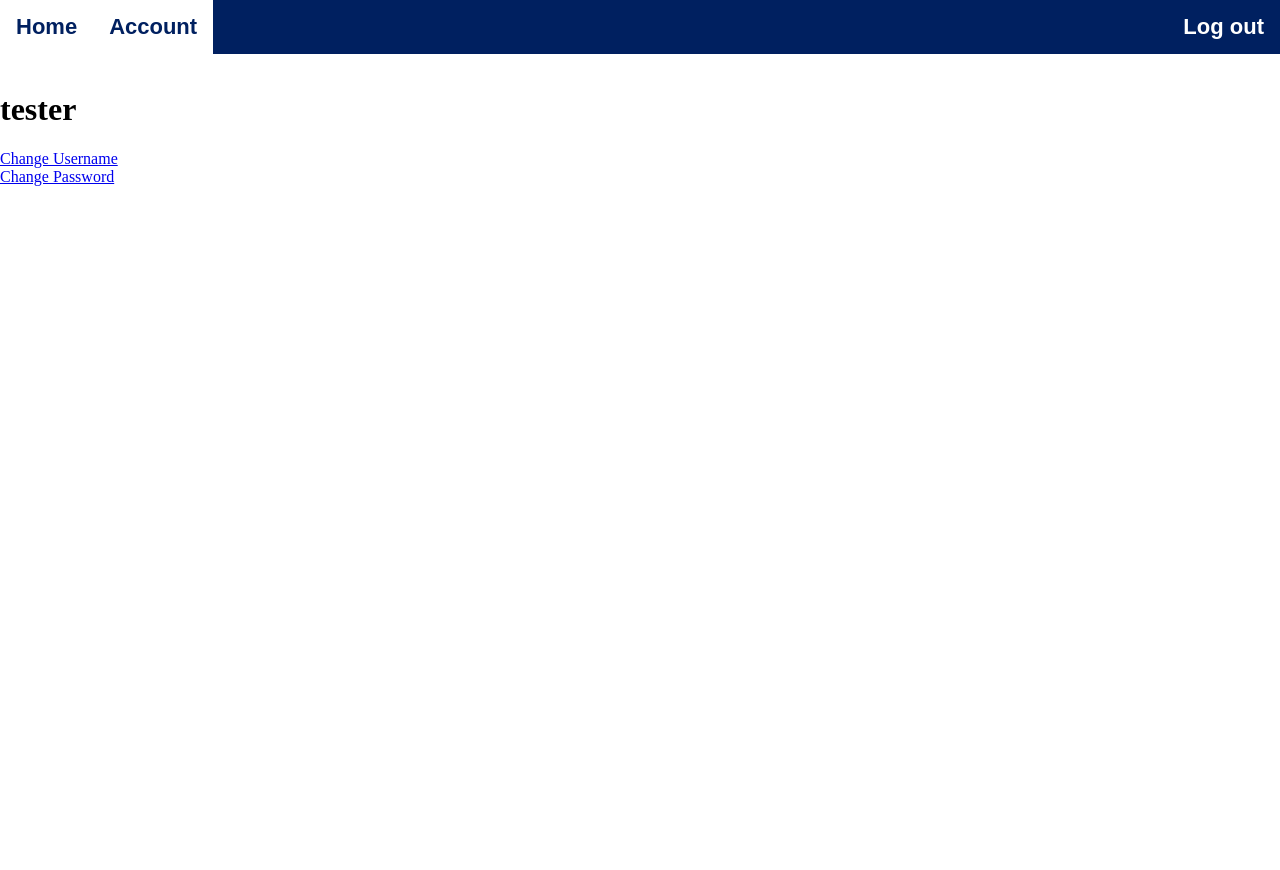
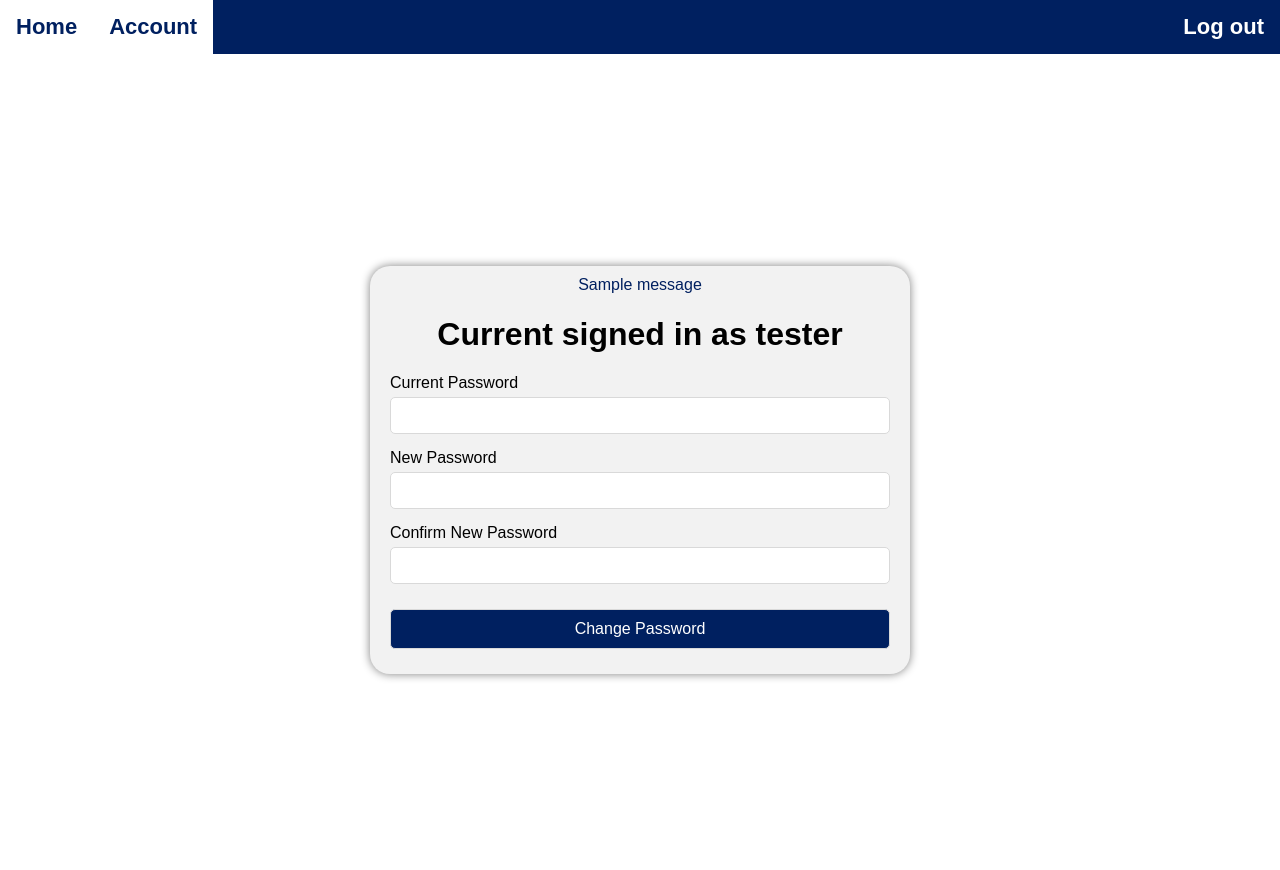
Before and after one commit to vincentchang102/finance-dashboard-hackathon-main, a Flask app: page /account in a window 1280 px wide. Run offline with Flask 3, Linux system fonts and the light colour scheme; a user stored in the database is signed in; one stand-in notice (Sample message) is shown; parts of the project's set-up code (start-up, migrations or seed data) failed here and were passed over.

Commit message:
adding layout plus account page change

```diff
--- a/pk/forms.py
+++ b/pk/forms.py
@@ -65,3 +65,9 @@ class ChangeUsernameForm(FlaskForm):
         user = User.query.filter_by(username=username.data).first()
         if user:
             raise ValidationError('That username is taken. Please choose a different one')
+
+class ChangeUsernameAndPassForm(FlaskForm):
+    current_password = PasswordField('Current Password', validators=[DataRequired()])
+    new_password = PasswordField('New Password', validators=[DataRequired()])
+    confirm_password = PasswordField('Confirm New Password', validators=[DataRequired()])
+    submit = SubmitField('Change Password')
--- a/pk/routes.py
+++ b/pk/routes.py
@@ -1,9 +1,10 @@
-from flask import render_template, url_for, redirect, request, session
-from pk import app, db, bcrypt
-from pk.forms import RegistrationForm, LoginForm, RequestResetForm, ResetPasswordForm, ResetPasswordForm, ChangeUsernameForm
+from flask import render_template, url_for, redirect, request, session, flash
+from pk import app, db, bcrypt, mail
+from pk.forms import RegistrationForm, LoginForm, RequestResetForm, ResetPasswordForm, ResetPasswordForm, ChangeUsernameForm, ChangeUsernameAndPassForm
 from pk.models import User
 from flask_login import login_user, current_user, logout_user, login_required
 from flask_mail import Message
+import os
 
 def protect_view(app):
     for view_function in app.server.view_functions:
@@ -18,10 +19,26 @@ def protect_view(app):
 def home():
     return redirect("/home/")
 
-@app.route("/account")
+@app.route("/account", methods=["GET", "POST"])
 @login_required
 def account():
-    return render_template('account.html', title="Account")
+    form = ChangeUsernameAndPassForm()
+    id = current_user.id
+    curr_user = User.query.get_or_404(id)
+    if form.validate_on_submit():
+        if bcrypt.check_password_hash(curr_user.password, form.new_password.data):
+            flash("Current Password Cannot Be Resued! Please Try Again.", "danger")
+            return redirect(url_for("account"))
+        if bcrypt.check_password_hash(curr_user.password, form.current_password.data) and form.new_password.data == form.confirm_password.data:
+            hashed_password = bcrypt.generate_password_hash(form.confirm_password.data).decode("utf-8")
+            curr_user.password = hashed_password
+            db.session.commit()
+            flash("Password Successfully Changed!", "success")
+            return redirect(url_for("account"))
+            # return redirect(url_for("account"))
+        flash("Unsuccessful! Please Try Again.", "danger")
+        return redirect(url_for("account"))
+    return render_template('account.html', title="Account", form=form)
 
 @app.route("/register", methods=['GET','POST'])
 def register():
@@ -66,12 +83,14 @@ def logout():
 def send_reset_email(user):
     token = user.get_reset_token()
     msg = Message('Password Reset Request',
-                sender='noreply@demo.com',
+                sender='supersaiyanchan@hotmail.com',
                 recipients=[user.email])
     msg.body= f'''To reset your password, visit the following link:
 {url_for('reset_token', token=token, _external=True)}
 If you didn't make this request then simply ignore this email and no changes will be made.
 '''
+    with mail.connect() as conn:
+        conn.send(msg)
 
 @app.route("/reset_password", methods=['GET', 'POST'])
 def reset_request():
--- a/pk/static/stylesheet.css
+++ b/pk/static/stylesheet.css
@@ -148,3 +148,13 @@ body{
     margin-left: 75px;
     overflow: auto;
 }
+
+.success{
+    font-family: Arial;
+    color:#002060
+}
+
+.danger{
+    font-family: Arial;
+    color: red
+}
--- a/pk/templates/account.html
+++ b/pk/templates/account.html
@@ -1,13 +1,6 @@
-<!DOCTYPE html>
-<html>
-<head>
-    <meta charset="utf-8">
-    <meta name="viewport" content="device-width, initial-scale=1, shrink-to-fit=no">
-    <link rel="stylesheet" type="text/css" href="static/stylesheet.css">
-</head>
-</html>
+{% extends "layout.html" %}
 
-<body>
+{% block content %}
     <div class="navbar">
         <a href="{{ url_for('home')}}">Home</a>
         <a class="active" href="{{ url_for('account')}}">Account</a>
@@ -16,10 +9,55 @@
         </div>
     </div>
     <div class="main">
-        <h1>{{ current_user.username }}</h1>
-        <div>
-            <a href="{{ url_for('change_name')}}">Change Username</a>
+        <div class="login-page" style="background-color: white;">
+            <div class="login-module" style="background-color: #f2f2f2;">
+                {% with messages = get_flashed_messages(with_categories=true) %}
+                    {% if messages %}
+                        {% for category, message in messages %}
+                            <div class="{{ category }}">
+                            {{ message }}
+                            </div>
+                        {% endfor %}
+                    {% endif %}
+                {% endwith %}
+                <!-- <div>
+                    <a href="{{ url_for('change_name')}}" class="">Change Username</a>
+                </div>
+                <a href="{{ url_for('change_password')}}">Change Password</a>  -->
+                    <form method="POST" action="">
+                        {{ form.hidden_tag() }}
+                        <div>
+                            <h1 class="login-title">Current signed in as {{ current_user.username }}</h1>
+                        </div>
+                        <div>
+                            {{ form.current_password.label (class="password-label") }}
+                            {% if form.current_password.errors %}
+                                {{ form.current_password (class="password", autocomplete="off") }}
+                            {% else %}
+                                {{ form.current_password (class="password", autocomplete="off") }}
+                            {% endif %}
+                        </div>
+                        <div>
+                            {{ form.new_password.label (class="password-label") }}
+                            {% if form.new_password.errors %}
+                                {{ form.new_password (class="password", autocomplete="off") }}
+                            {% else %}
+                                {{ form.new_password (class="password", autocomplete="off") }}
+                            {% endif %}
+                        </div>
+                        <div>
+                            {{ form.confirm_password.label (class="password-label") }}
+                            {% if form.confirm_password.errors %}
+                                {{ form.confirm_password (class="password", autocomplete="off") }}
+                            {% else %}
+                                {{ form.confirm_password (class="password", autocomplete="off") }}
+                            {% endif %}
+                        </div>
+                        <div class="wrap">
+                            {{ form.submit (class="btn") }}
+                        </div>
+                    </form>
+                </div>
+            </div>
         </div>
-        <a href="{{ url_for('change_password')}}">Change Password</a>
-    </div>
-</body>
+{% endblock content %}
--- /dev/null
+++ b/pk/templates/layout.html
@@ -0,0 +1,21 @@
+<!DOCTYPE HTML>
+<html>
+<head>
+    <meta charset="utf-8">
+    <meta name="viewport" content="device-width, initial-scale=1, shrink-to-fit=no">
+    <link rel="stylesheet" type="text/css" href="{{ url_for('static', filename='stylesheet.css') }}">
+
+    {% if title %}
+        <title>Finance Dasboard - {{ title }}</title>
+    {% else %}
+        <title>Finance Dashboard</title>
+    {% endif %}
+
+</head>
+
+<body>
+    {% block content %}
+    {% endblock %}
+</body>
+
+</html>
```
Also changed, not shown: pk/__init__.py (+4 -4 lines), pk/templates/login.html (+3 -11 lines), pk/templates/register.html (+3 -9 lines), pk/templates/reset_password.html (+4 -11 lines), pk/templates/reset_request.html (+3 -11 lines), pk/templates/reset_token.html (+3 -9 lines), pk/templates/reset_username.html (+3 -10 lines), instance/site.db.
